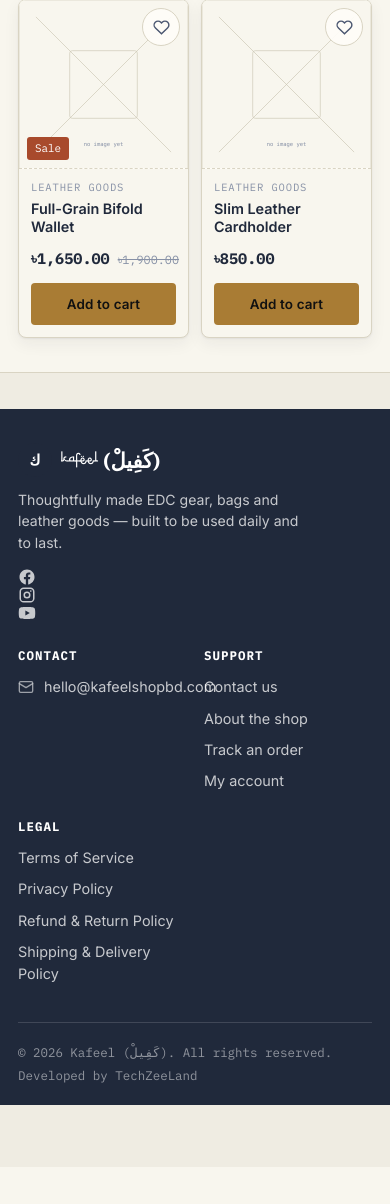
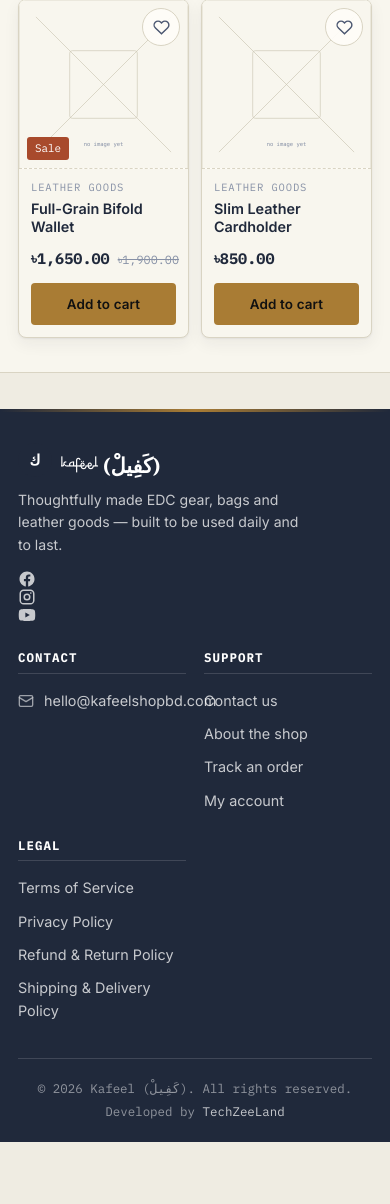
Before and after one commit to TechZeeLand/Kafeel, a PHP site: page / in a window 390 px wide. Shown: the part 4537-5741 px from the top of the page. Before the commit the page ends 5642 px from the top, so only its background shows below. Run offline with PHP 8.4, Linux system fonts and the light colour scheme; data comes from the database, SQL or seed files in the repository; data that the repository does not hold is empty; some libraries are stand-ins or nearby versions.

Commit message:
polishing

```diff
--- a/src/assets/css/style.css
+++ b/src/assets/css/style.css
@@ -335,16 +335,20 @@ input, select, textarea { font-family: inherit; font-size: 1rem; }
 .status-cancelled { background: rgba(168,74,44,0.13); color: var(--rust); }
 
 /* --------------------------------------------------------------------- footer --- */
-.site-footer { background: var(--surface-dark); color: var(--on-dark-soft); padding-block: 52px 24px; margin-top: 60px; }
+.site-footer { position: relative; background: var(--surface-dark); color: var(--on-dark-soft); padding-block: 56px 24px; margin-top: 60px; }
+.site-footer::before { content: ""; position: absolute; top: 0; left: 0; right: 0; height: 3px; background: linear-gradient(90deg, transparent, var(--brass) 50%, transparent); }
 .footer-grid { display: grid; grid-template-columns: 1.4fr repeat(3, 1fr); gap: 32px; padding-bottom: 36px; }
-.footer-grid h4 { color: var(--on-dark); font-family: var(--font-mono); font-size: 0.78rem; text-transform: uppercase; letter-spacing: 0.08em; margin-bottom: 14px; }
-.footer-grid ul { list-style: none; padding: 0; margin: 0; display: grid; gap: 9px; font-size: 0.9rem; }
-.footer-grid a:hover { color: var(--on-dark); }
-.footer-brand p { max-width: 32ch; font-size: 0.88rem; }
-.contact-links { display: flex; gap: 10px; margin-top: 16px; }
-.contact-links a { width: 34px; height: 34px; border-radius: 50%; border: 1px solid var(--on-dark-line); display: flex; align-items: center; justify-content: center; color: var(--on-dark-soft); }
-.contact-links a:hover { background: var(--brass); border-color: var(--brass); color: var(--on-brass); }
-.footer-bottom { border-top: 1px solid var(--on-dark-line); padding-top: 20px; display: flex; justify-content: space-between; font-size: 0.78rem; font-family: var(--font-mono); color: var(--on-dark-faint); flex-wrap: wrap; gap: 8px; }
+.footer-grid h4 { color: var(--on-dark); font-family: var(--font-mono); font-size: 0.78rem; text-transform: uppercase; letter-spacing: 0.08em; margin-bottom: 16px; padding-bottom: 8px; border-bottom: 1px solid var(--on-dark-line); }
+.footer-grid ul { list-style: none; padding: 0; margin: 0; display: grid; gap: 11px; font-size: 0.9rem; }
+.footer-grid a { transition: color .15s ease; }
+.footer-grid a:hover { color: var(--brass-tint); }
+.footer-brand p { max-width: 32ch; font-size: 0.88rem; line-height: 1.6; margin-top: 10px; }
+.contact-links { display: flex; gap: 10px; margin-top: 18px; }
+.contact-links a { width: 36px; height: 36px; border-radius: 50%; border: 1px solid var(--on-dark-line); display: flex; align-items: center; justify-content: center; color: var(--on-dark-soft); transition: transform .15s ease, background-color .15s ease, border-color .15s ease, color .15s ease; }
+.contact-links a:hover { background: var(--brass); border-color: var(--brass); color: var(--on-brass); transform: translateY(-2px); }
+.footer-bottom { border-top: 1px solid var(--on-dark-line); padding-top: 20px; display: flex; justify-content: space-between; align-items: center; font-size: 0.78rem; font-family: var(--font-mono); color: var(--on-dark-faint); flex-wrap: wrap; gap: 8px; }
+.footer-bottom a { color: var(--on-dark-soft); transition: color .15s ease; }
+.footer-bottom a:hover { color: var(--brass-tint); }
 
 /* ----------------------------------------------------------------- toast ------- */
 #toast { position: fixed; bottom: 24px; right: 24px; z-index: 100; display: flex; flex-direction: column; gap: 10px; }
@@ -451,7 +455,7 @@ button, .btn, .tab, .chip, .swatch { touch-action: manipulation; }
 :root[data-theme="dark"] .site-header .brand .logo-d { display: block; }
 :root[data-theme="dark"] .site-header .brand .logo-l:not(.plate-in-dark) { display: none; }
 :root[data-theme="dark"] .site-header .brand .plate-in-dark { background: #fff; padding: 4px 8px; border-radius: 8px; box-sizing: content-box; height: 32px; }
-.brand-logo + .brand-name { font-size: 2rem; font-weight: 700; margin-left: 2px; }
+.brand-logo + .brand-name { font-size: 1.45rem; font-weight: 700; margin-left: 2px; }
 
 /* footer contact details */
 .footer-brand .brand { color: var(--on-dark); margin-bottom: 12px; }
@@ -566,7 +570,7 @@ html.nav-locked { overflow: hidden; }
   .nav-toggle:active { background: var(--paper); }
   .brand { flex: 1; font-size: 1.3rem; gap: 9px; }
   .brand-logo { height: 34px; max-width: 160px; }
-  .brand-name { position: relative; top: 5px; }
+  .brand-name { position: relative; top: 10px; }
   .main-nav, .header-tools, .hide-sm { display: none; }
   .header-actions { gap: 0; }
   .icon-btn { width: 44px; height: 44px; padding: 0; justify-content: center; border-radius: 50%; color: var(--ink); }
```
